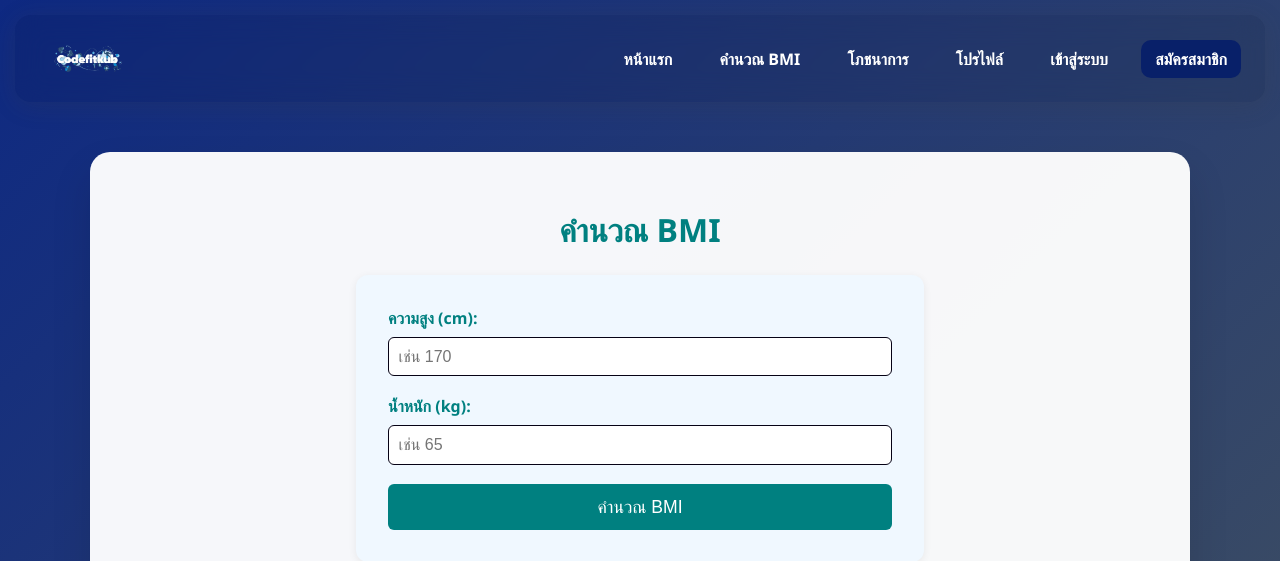
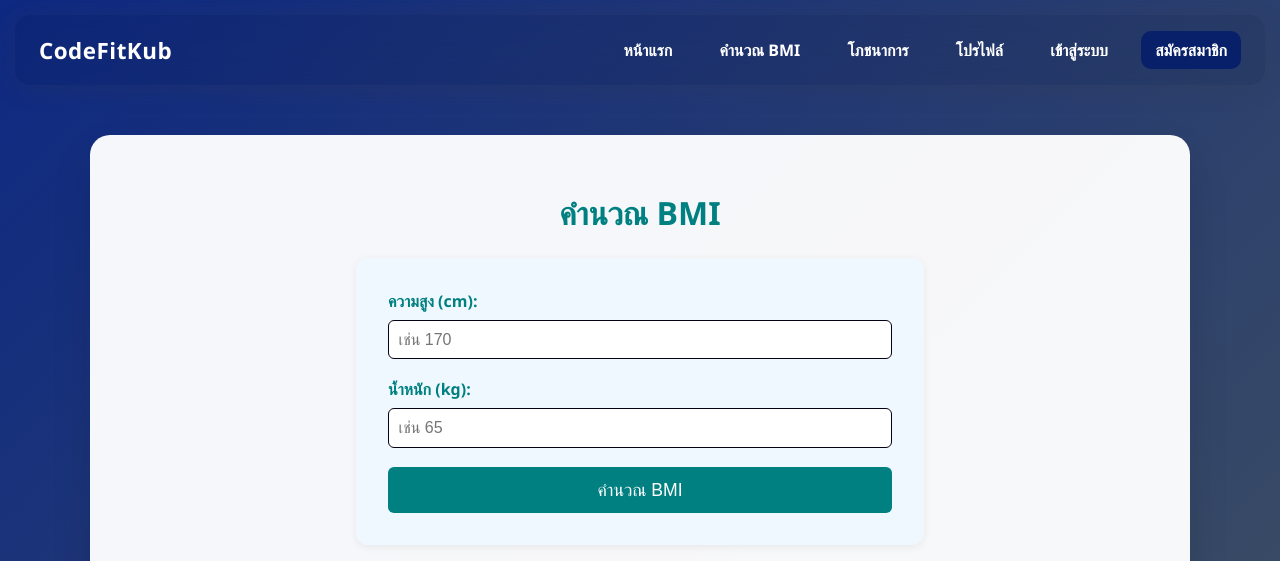
Before and after one commit to Nomu2448/Codefitkub, a Django app: page /bmi in a window 1280 px wide. Shown: the top 561 px of the page. Run offline with Django 5.2, Linux system fonts and the light colour scheme.

Commit message:
del logo / fix ui base

```diff
--- a/templates/base.html
+++ b/templates/base.html
@@ -34,19 +34,12 @@
             z-index: 20;
         }
 
-        .brand a {
-            display: flex;
-            align-items: center;
+        .nav-title {
+            font-size: 1.4rem;
+            font-weight: 700;
+            color: #fff;
             text-decoration: none;
-        }
-
-        .brand img {
-            height: 55px;
-            transition: transform 0.3s ease;
-        }
-
-        .brand img:hover {
-            transform: scale(1.05);
+            letter-spacing: 0.5px;
         }
 
         .nav-links {
@@ -182,10 +175,6 @@
                 border-radius: 14px;
             }
 
-            .brand img {
-                height: 50px;
-            }
-
             .menu-toggle {
                 display: flex;
                 position: absolute;
@@ -250,11 +239,7 @@
 </head>
 <body>
     <nav>
-        <div class="brand">
-            <a href="{% url 'home' %}">
-                <img src="{% static 'assets/img/logo.png' %}" alt="Logo">
-            </a>
-        </div>
+        <a href="{% url 'home' %}" class="nav-title">CodeFitKub</a>
 
         <div class="menu-toggle">
             <span></span><span></span><span></span>
```
